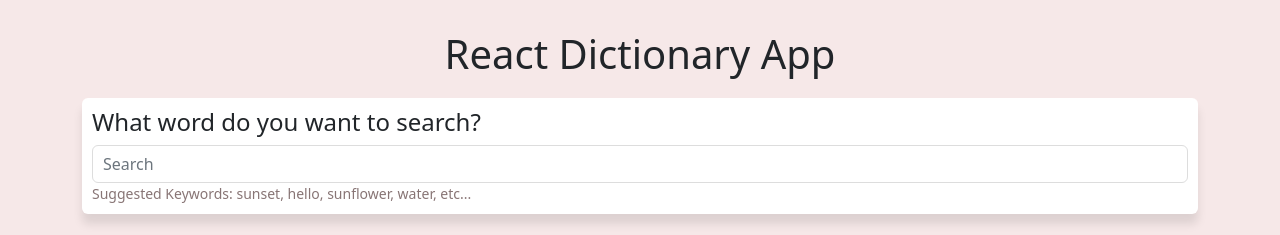
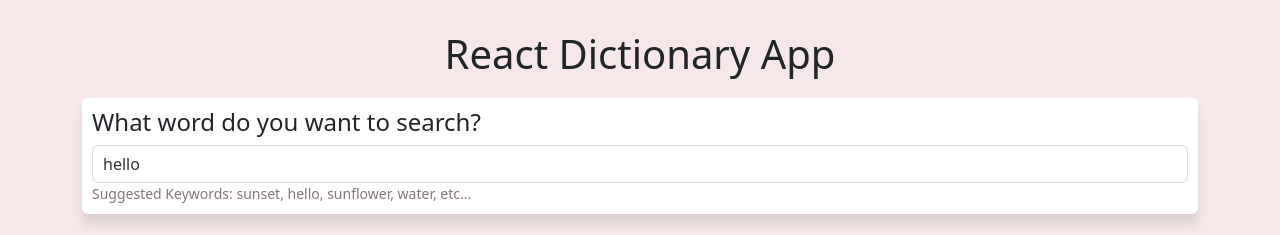
Before and after one commit to ytisdel/react-dictionary-final, a React (Create React App) app: page / in a window 1280 px wide. Shown: the top 235 px of the page. Built offline with nearby package versions, Linux system fonts and the light colour scheme; no server answers.

Commit message:
Added a default Value for the word hello since that is the one being shown on refresh

```diff
--- a/src/Dictionary.js
+++ b/src/Dictionary.js
@@ -43,6 +43,7 @@ export default function Dictionary() {
                 <input
                   type="search"
                   placeholder="Search"
+                  defaultValue="hello"
                   className="form-control"
                   onChange={handleKeywordChange}
                 />
```
